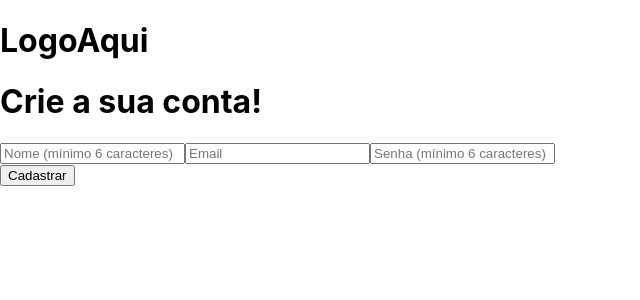
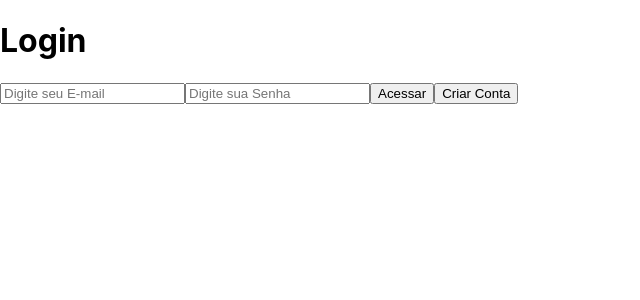
Before and after one commit to obeaune/delivery-app, a React (Create React App) app in the folder front-end/: page / in a window 1280 px wide. Shown: the top 300 px of the page, without its empty margins (0-640 px from the left). Built offline with nearby package versions, Linux system fonts and the light colour scheme.

Commit message:
feat: criando a tela de login e suas verificações

```diff
--- a/front-end/src/App.js
+++ b/front-end/src/App.js
@@ -1,14 +1,14 @@
 import React from 'react';
 import { Route, Switch } from 'react-router-dom';
-import Register from './pages/register';
+import Register from './pages/Register';
+import Login from './pages/Login';
 
 function App() {
   return (
     <Switch>
-      <Route exact path="/" component={ Register } />
-      {/* <Route path="/create" component={ SignIn } />
+      <Route exact path="/" component={ Login } />
       <Route path="/login" component={ Login } />
-      <Route path="*" component={ NotFound } /> */}
+      <Route path="/register" component={ Register } />
     </Switch>
   );
 }
--- /dev/null
+++ b/front-end/src/pages/Login.js
@@ -0,0 +1,64 @@
+import React, { useState } from 'react';
+import { useHistory } from 'react-router-dom';
+import verifyValidation from '../validations/validateUser';
+
+const INITIAL_STATE = {
+  inputEmail: '',
+  inputPassword: '',
+};
+
+function Login() {
+  const history = useHistory();
+  const [userData, setUserData] = useState(INITIAL_STATE);
+
+  const handleInput = ({ target: { name, value } }) => {
+    setUserData((prev) => ({ ...prev, [name]: value }));
+  };
+
+  const handleClick = async () => {
+    const { inputEmail, inputPassword } = userData;
+    verifyValidation({ inputEmail, inputPassword });
+    history.push('/products');
+  };
+
+  const { inputEmail, inputPassword } = userData;
+
+  return (
+    <div>
+      <h1>Login</h1>
+      <form>
+        <input
+          type="email"
+          name="email"
+          placeholder="Digite seu E-mail"
+          data-testid="input-email"
+          value={ inputEmail }
+          onChange={ handleInput }
+          autoComplete="off"
+        />
+        <input
+          type="password"
+          name="password"
+          placeholder="Digite sua Senha"
+          data-testid="input-password"
+          value={ inputPassword }
+          onChange={ handleInput }
+        />
+        <button
+          type="submit"
+          onClick={ handleClick }
+        >
+          Acessar
+        </button>
+        <button
+          type="button"
+          onClick={ () => history.push('/register') }
+        >
+          Criar Conta
+        </button>
+      </form>
+    </div>
+  );
+}
+
+export default Login;
--- /dev/null
+++ b/front-end/src/validations/validateUser.js
@@ -0,0 +1,15 @@
+const verifyValidation = (info) => {
+  const MIN_LETTERS = 6;
+  const { inputEmail, inputPassword } = info;
+  const rgx = /^\w+([-+.']\w+)*@\w+([-.]\w+)*\.\w+([-.]\w+)*$/;
+
+  if (info.inputName) {
+    return (inputPassword.length >= MIN_LETTERS
+      && info.inputName.length >= MIN_LETTERS
+      && rgx.test(inputEmail));
+  }
+  return (inputPassword.length >= MIN_LETTERS
+    && rgx.test(inputEmail));
+};
+
+export default verifyValidation;
```
Also changed, not shown: front-end/src/pages/Home.js (deleted, +0 -15 lines), front-end/src/pages/Register.js (renamed from front-end/src/pages/register.js).
